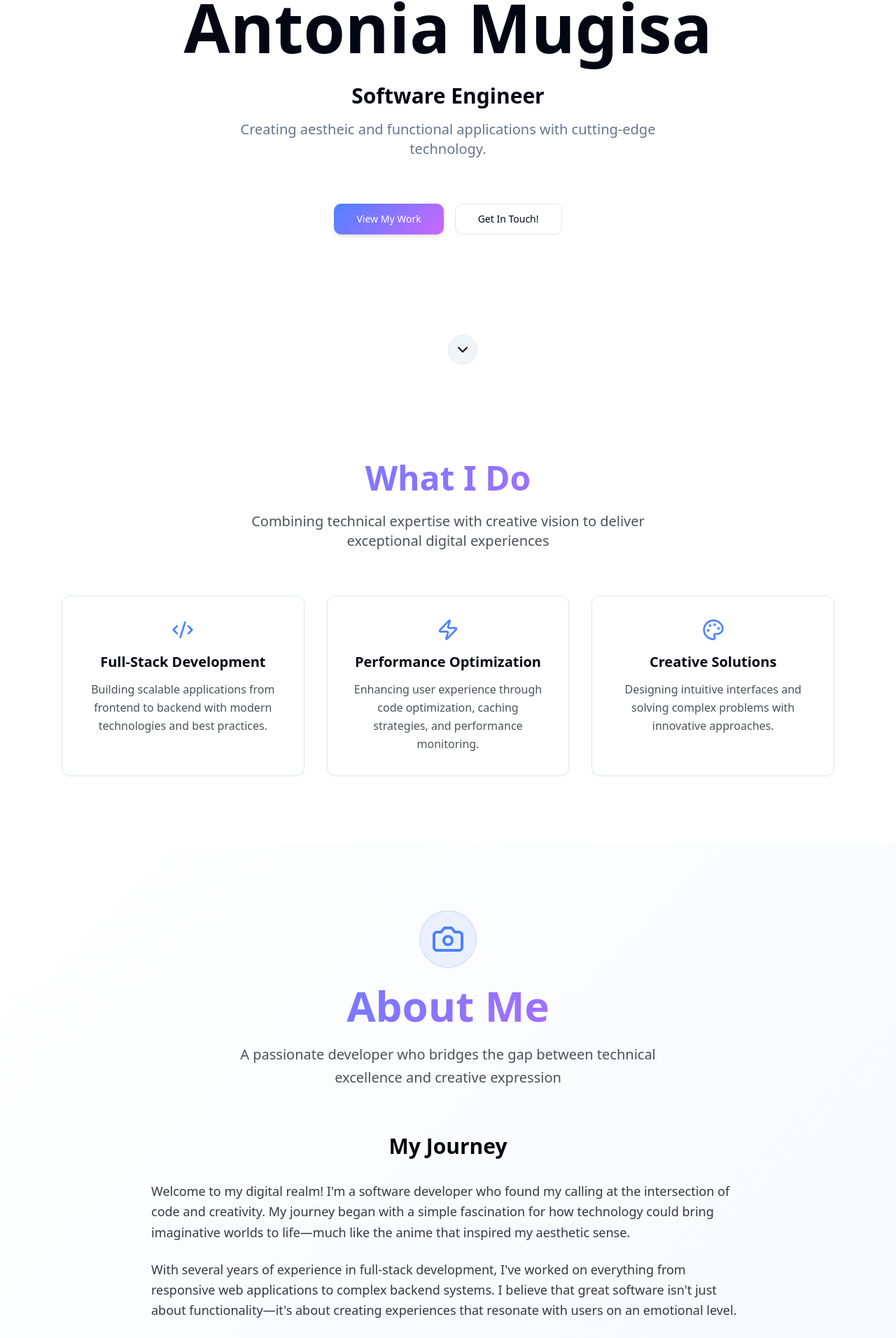
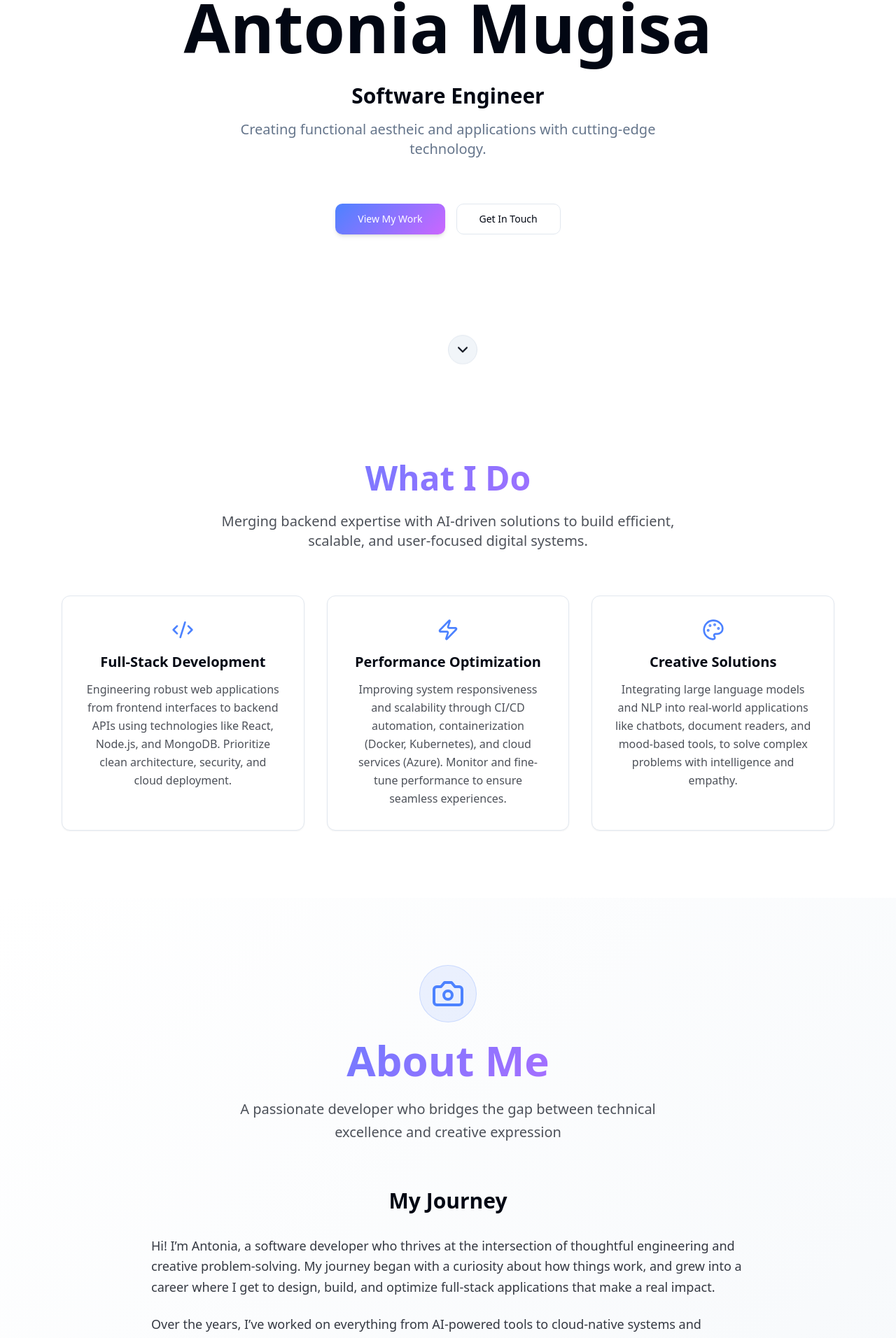
Before and after one commit to antoniamugisa/my-portfolio, a React (Vite) app: page / in a window 1280 px wide. Shown: the part 237-2149 px from the top of the page at 70% size. Built offline with nearby package versions, Linux system fonts and the light colour scheme.

Commit message:
Update title in index.html and improve wording in Index component

```diff
--- a/index.html
+++ b/index.html
@@ -3,7 +3,7 @@
   <head>
     <meta charset="UTF-8" />
     <meta name="viewport" content="width=device-width, initial-scale=1.0" />
-    <title>anime-dev-space</title>
+    <title>Antonia Mugisa</title>
     <meta name="description" content="Lovable Generated Project" />
     <meta name="author" content="Lovable" />
 
--- a/src/pages/Index.tsx
+++ b/src/pages/Index.tsx
@@ -256,7 +256,7 @@ const Index = () => {
                 Software Engineer
               </h2>
               <p className="text-lg md:text-xl text-muted-foreground max-w-2xl mx-auto leading-relaxed">
-                Creating aestheic and functional applications with cutting-edge technology.
+                Creating functional aestheic and applications with cutting-edge technology.
               </p>
             </div>
 
@@ -274,7 +274,7 @@ const Index = () => {
                 className="border-border text-foreground hover:bg-muted"
                 onClick={() => scrollToSection('contact')}
               >
-                Get In Touch!
+                Get In Touch
               </Button>
             </div>
           </div>
@@ -298,7 +298,7 @@ const Index = () => {
               What I Do
             </h2>
             <p className="text-xl text-foreground/70 max-w-2xl mx-auto">
-              Combining technical expertise with creative vision to deliver exceptional digital experiences
+              Merging backend expertise with AI-driven solutions to build efficient, scalable, and user-focused digital systems.
             </p>
           </div>
 
@@ -307,17 +307,17 @@ const Index = () => {
               {
                 icon: <Code2 className="w-8 h-8" />,
                 title: "Full-Stack Development",
-                description: "Building scalable applications from frontend to backend with modern technologies and best practices."
+                description: "Engineering robust web applications from frontend interfaces to backend APIs using technologies like React, Node.js, and MongoDB. Prioritize clean architecture, security, and cloud deployment."
               },
               {
                 icon: <Zap className="w-8 h-8" />,
                 title: "Performance Optimization",
-                description: "Enhancing user experience through code optimization, caching strategies, and performance monitoring."
+                description: "Improving system responsiveness and scalability through CI/CD automation, containerization (Docker, Kubernetes), and cloud services (Azure). Monitor and fine-tune performance to ensure seamless experiences."
               },
               {
                 icon: <Palette className="w-8 h-8" />,
                 title: "Creative Solutions",
-                description: "Designing intuitive interfaces and solving complex problems with innovative approaches."
+                description: "Integrating large language models and NLP into real-world applications like chatbots, document readers, and mood-based tools, to solve complex problems with intelligence and empathy."
               }
             ].map((feature, index) => (
               <Card
@@ -358,15 +358,14 @@ const Index = () => {
               <h3 className="text-3xl font-bold text-center mb-8">My Journey</h3>
               <div className="space-y-6 text-lg text-foreground/80 leading-relaxed">
                 <p>
-                  Welcome to my digital realm! I'm a software developer who found my calling at the intersection
-                  of code and creativity. My journey began with a simple fascination for how technology could
-                  bring imaginative worlds to life—much like the anime that inspired my aesthetic sense.
+                  Hi! I’m Antonia, a software developer who thrives at the intersection of thoughtful engineering and
+                  creative problem-solving. My journey began with a curiosity about how things work, and grew into a
+                  career where I get to design, build, and optimize full-stack applications that make a real impact.
                 </p>
                 <p>
-                  With several years of experience in full-stack development, I've worked on everything from
-                  responsive web applications to complex backend systems. I believe that great software isn't
-                  just about functionality—it's about creating experiences that resonate with users on an
-                  emotional level.
+                  Over the years, I’ve worked on everything from AI-powered tools to cloud-native systems and intuitive
+                  web interfaces. I believe that great software goes beyond functionality. It should feel effortless,
+                  efficient, and user-first.
                 </p>
                 <p>
                   When I'm not immersed in code, you'll find me exploring the latest anime series, gaming,
```
